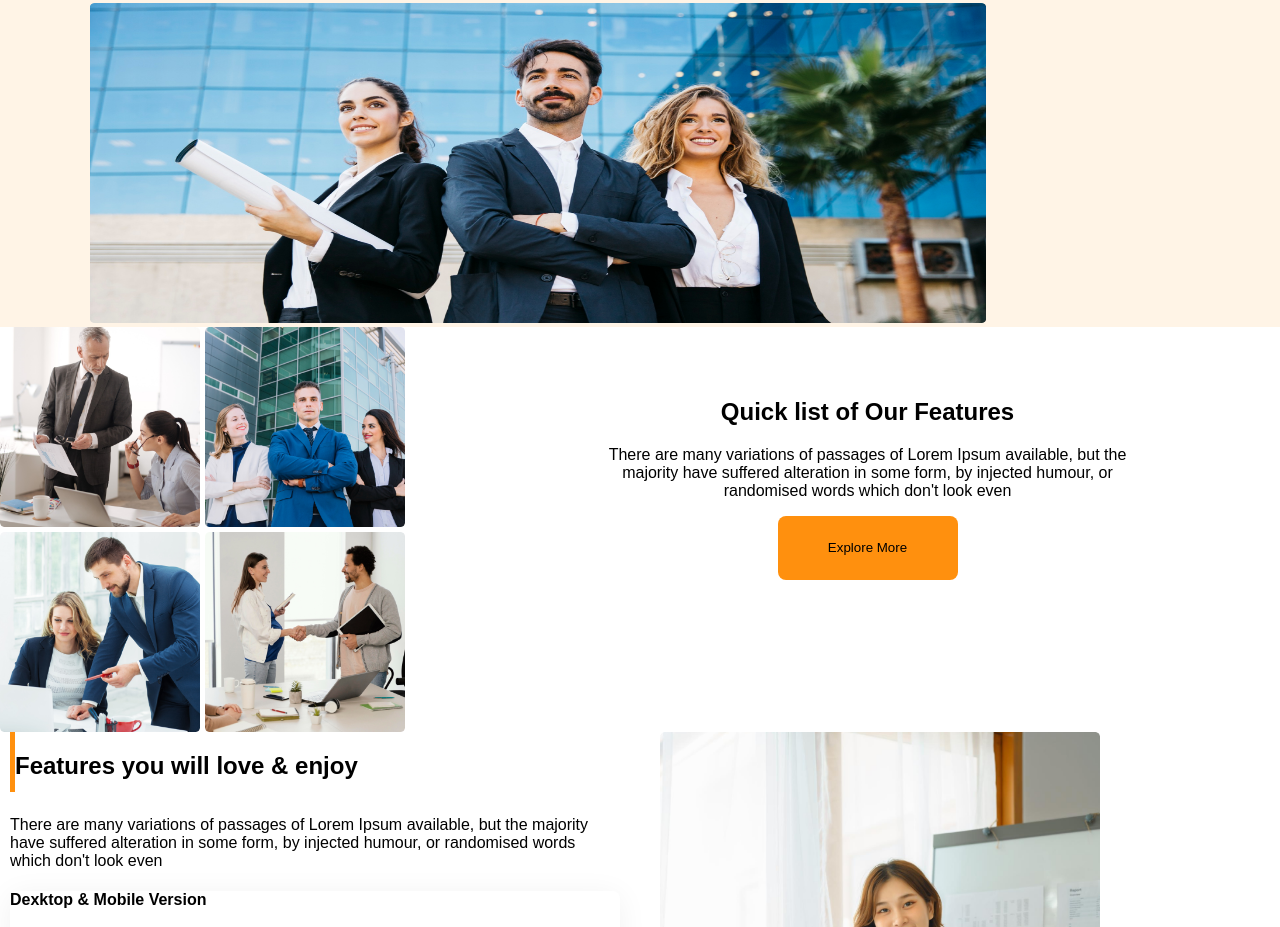
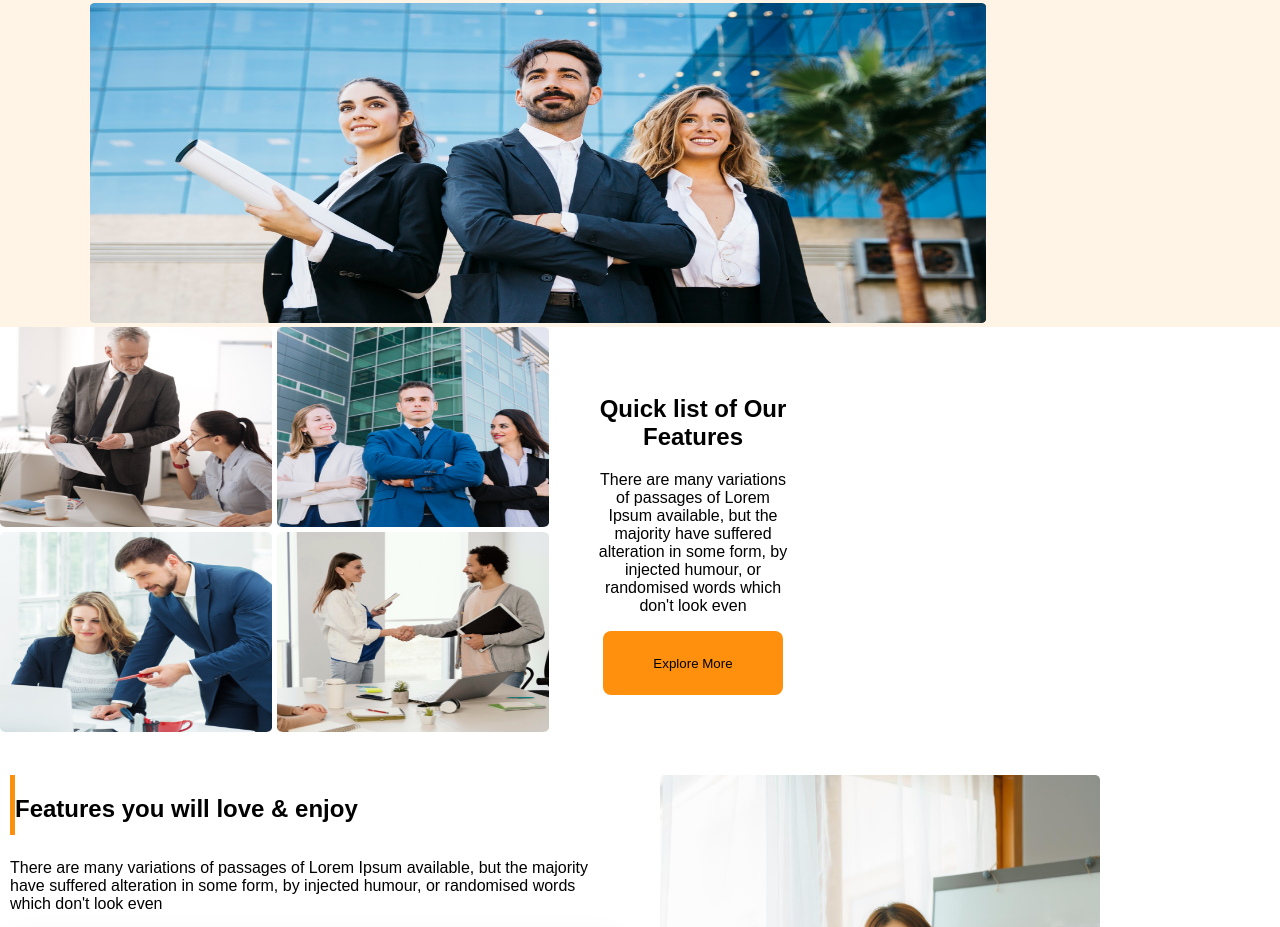
Before and after one commit to Md-Azad/responsive-website, a plain HTML site: page index.html in a window 1280 px wide. Shown: the part 310-1237 px from the top of the page. Drawn offline with Linux system fonts and the light colour scheme.

Commit message:
fixed responsive bugs

```diff
--- a/styles/style.css
+++ b/styles/style.css
@@ -265,7 +265,7 @@ body{
 }
 
 
-@media screen and (min-width:993px){
+@media screen and (min-width:991px){
     .header{
         background: rgba(255, 144, 14, 0.1);
 
@@ -286,12 +286,12 @@ body{
 
     }
     .main-image img{
-        width: 200px;
-        height: 200px;
+        width: 17rem;
+        height: 12.5rem;
     }
 
     .main-image{
-        width: 49%;
+        /* width: 12rem; */
         display: grid;
         grid-template-columns: repeat(2,1fr);
         row-gap: 5px;
@@ -302,10 +302,11 @@ body{
 
     }
     .main-description{
-        width: 537px;
-        height: 304px;
-        padding-left: 50px;
-        margin: auto;
+        width: 12rem;
+        height: 22rem;
+        /* padding-left: ; */
+        /* margin: auto; */
+        margin:3rem;
         text-align: center;
     }
 
```
